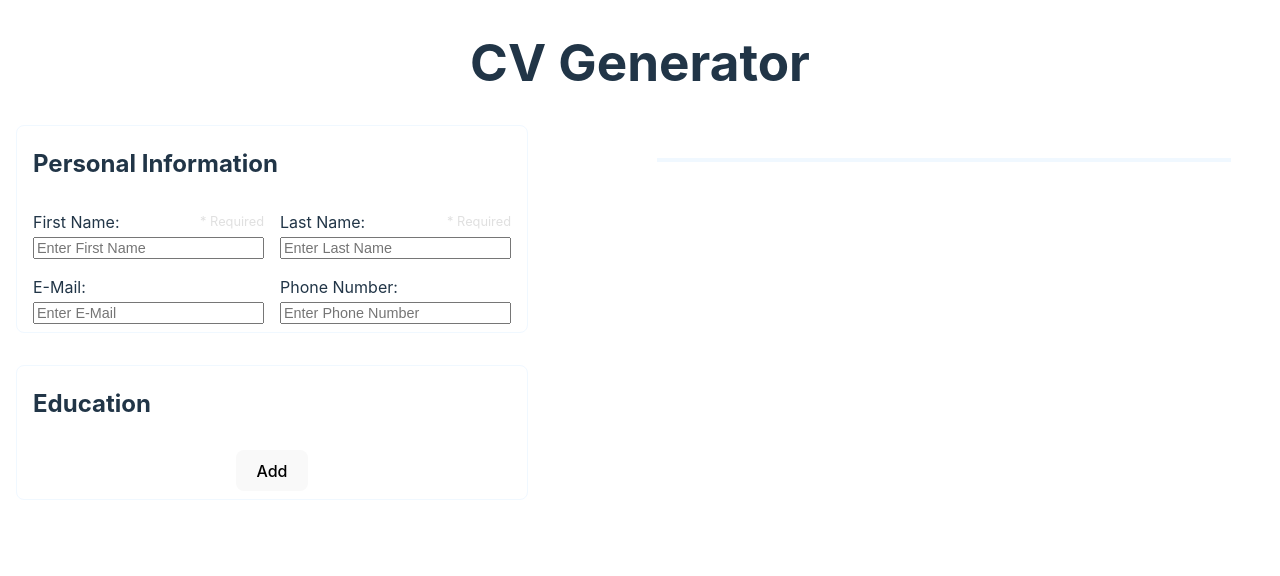
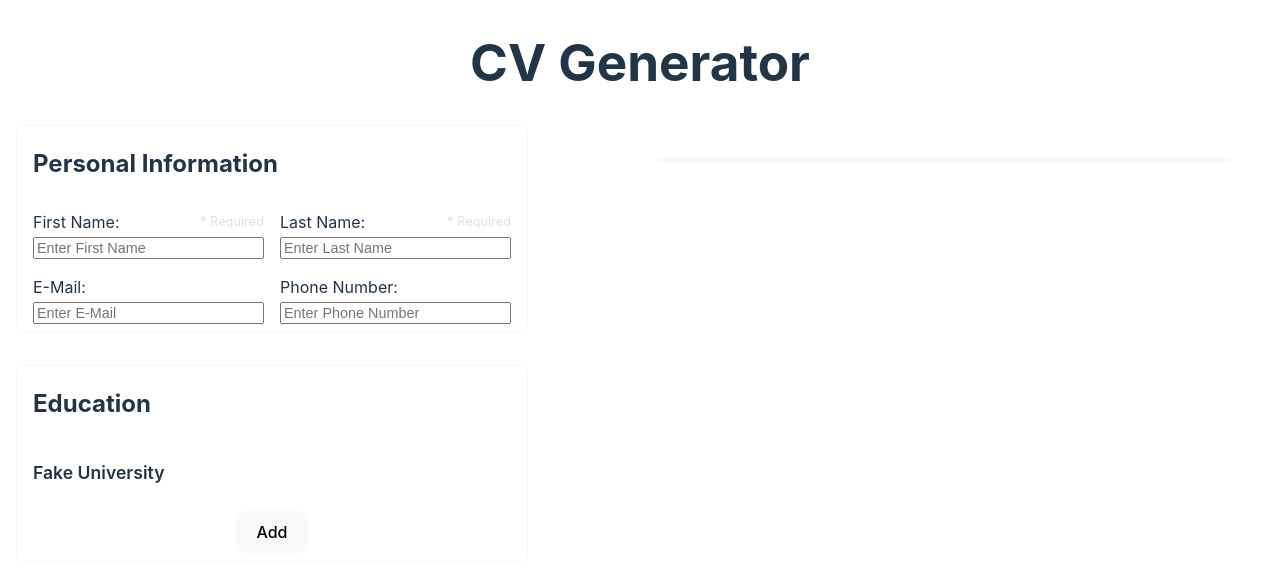
Before and after one commit to NummNuttzCDXX/cv-app, a React (Vite) app: page / in a window 1280 px wide. Both pictures are taken after a click on the element "Education". Shown: the top 576 px of the page. Built offline with nearby package versions, Linux system fonts and the light colour scheme.

Commit message:
Polish/Update 'Education' component/section for Form side -- Input handlers, Edit/Delete/Cancel btns, 'Add' btn now works, form validation

```diff
--- a/src/App.jsx
+++ b/src/App.jsx
@@ -1,3 +1,4 @@
+import {v4 as uuid} from 'uuid';
 import {useState} from 'react';
 import './styles/App.css';
 import GeneralInfo from './components/GeneralInfo';
@@ -37,6 +38,95 @@ function App() {
 		setPhone(e.target.value);
 	}
 
+	// Education
+	const [school, setSchool] = useState('');
+	const [degree, setDegree] = useState('');
+	const [schoolStart, setSchoolStart] = useState('');
+	const [schoolEnd, setSchoolEnd] = useState('');
+	const [schoolLocation, setSchoolLocation] = useState('');
+	const [educationArr, setEducationArr] = useState([{
+		school: 'Fake University',
+		degree: 'Fake Degree',
+		start: '3/10/19',
+		end: new Date,
+		location: 'Your mom\'s house',
+		id: uuid(),
+	}]);
+
+	function onChangeSchool(e) {
+		setSchool(e.target.value);
+	}
+
+	function onChangeDegree(e) {
+		setDegree(e.target.value);
+	}
+
+	function onChangeSchoolStart(e) {
+		setSchoolStart(e.target.value);
+	}
+
+	function onChangeSchoolEnd(e) {
+		setSchoolEnd(e.target.value);
+	}
+
+	function onChangeSchoolLocation(e) {
+		setSchoolLocation(e.target.value);
+	}
+
+	function clearEducationInputs() {
+		setSchool('');
+		setDegree('');
+		setSchoolStart('');
+		setSchoolEnd('');
+		setSchoolLocation('');
+	}
+
+	function handleAddEducation() {
+		// Add new Education object to array in state
+		setEducationArr([...educationArr, {
+			school: school,
+			degree: degree,
+			start: schoolStart,
+			end: schoolEnd,
+			location: schoolLocation,
+			id: uuid(),
+		}]);
+	}
+
+	function handleDeleteEducation(id) {
+		// Filter through arr and remove item that has `id`
+		setEducationArr(educationArr.filter((item) => item.id != id));
+	}
+
+	function setEducationInputs(id) {
+		const item = educationArr.find((item) => item.id == id);
+
+		// Set inputs to values
+		setSchool(item.school);
+		setDegree(item.degree);
+		setSchoolStart(item.start);
+		setSchoolEnd(item.end);
+		setSchoolLocation(item.location);
+	}
+
+	function handleEditEducation(id) {
+		// Get index
+		const index = educationArr.findIndex((item) => item.id == id);
+		// Create new array
+		const newArr = [...educationArr];
+
+		// Edit object at `index`
+		newArr[index].school = school;
+		newArr[index].degree = degree;
+		newArr[index].start = schoolStart;
+		newArr[index].end = schoolEnd;
+		newArr[index].location = schoolLocation;
+
+		// Update array state and clear inputs
+		setEducationArr(newArr);
+		clearEducationInputs();
+	}
+
 	return (
 		<>
 			<Header/>
@@ -53,7 +143,18 @@ function App() {
 					</Dropdown>
 
 					<Dropdown title={'Education'} name={'education'}>
-						<Education />
+						<Education school={school} onChangeSchool={onChangeSchool}
+							degree={degree} onChangeDegree={onChangeDegree}
+							start={schoolStart} onChangeStart={onChangeSchoolStart}
+							end={schoolEnd} onChangeEnd={onChangeSchoolEnd}
+							location={schoolLocation}
+							onChangeLocation={onChangeSchoolLocation}
+							onCancel={clearEducationInputs} handleAdd={handleAddEducation}
+							schoolsArr={educationArr.map((item) => {
+								return {name: item.school, id: item.id};
+							})} onDelete={handleDeleteEducation}
+							onEdit={setEducationInputs}
+							handleEdit={handleEditEducation} />
 					</Dropdown>
 				</div>
 
--- a/src/components/Dropdown.jsx
+++ b/src/components/Dropdown.jsx
@@ -17,7 +17,7 @@ function Dropdown({title, children, open=false, name}) {
 
 	return (
 		<div className={'dropdown-menu round-light ' + name}>
-			<h2 onClick={handleDrop}>{title}</h2>
+			<h2 onClick={handleDrop}>{title} <span className='msg hide'></span> </h2>
 			<div className={dropClass}>
 				{children}
 			</div>
--- a/src/components/Education.jsx
+++ b/src/components/Education.jsx
@@ -1,55 +1,154 @@
+/* eslint-disable react/prop-types */
 import {useState} from 'react';
 import '../styles/Education.css';
+// Icons
+import editIcon from '../assets/edit-icon.svg';
+import deleteIcon from '../assets/delete-icon.svg';
+import {isBefore, isFuture, isToday, parseISO} from 'date-fns';
 
-export default function Education() {
+export default function Education({school, onChangeSchool, degree,
+	onChangeDegree, start, onChangeStart, end, onChangeEnd, location,
+	onChangeLocation, onCancel, handleAdd, schoolsArr, onDelete,
+	onEdit, handleEdit}) {
 	// State for if add btns been pressed
 	const [add, setAdd] = useState(false);
+	const [edit, setEdit] = useState(false);
+	const [editId, setEditId] = useState(null);
 
-	const handleCancel = () => {
-		// Clear inputs
-		const inputs = document.querySelectorAll('.education input');
-		inputs.forEach((input) => input.value = '');
+	function checkValidity() {
+		const msgBox = document.querySelector('.education span.msg');
+		let valid = true;
 
-		// Remove inputs by setting 'add' to false
-		setAdd(false);
-	};
+		// Check required fields
+		if (school == '' || school == ' ' ||
+		degree == '' || degree == ' ') {
+			msgBox.textContent = 'Required fields must be filled out';
+			valid = false;
+		}
+
+		// Check if dates are future
+		if ((isFuture(parseISO(start)) || isFuture(parseISO(end))) &&
+		(!isToday(parseISO(start)) || !isToday(parseISO(end))) &&
+		(start != '' || end != '')) {
+			msgBox.textContent.length > 0 ?
+				msgBox.innerHTML += '<br> Dates must be in the past or present' :
+				msgBox.textContent = 'Dates must be in the past or present';
+			valid = false;
+		}
+
+		// Check if start date is before end date
+		if (!isBefore(parseISO(start), parseISO(end)) &&
+		(start != '' || end != '')) {
+			msgBox.textContent.length > 0 ?
+				msgBox.innerHTML += '<br> Start date must be before end date' :
+				msgBox.textContent = 'Start date must be before end date';
+			valid = false;
+		}
+
+		if (valid) {
+			msgBox.classList.add('hide');
+			msgBox.textContent = '';
+		} else {
+			msgBox.classList.remove('hide');
+		}
+
+		return valid;
+	}
 
 	return (
 		<>
+			{/* When add btn is NOT clicked */}
+			{!add &&
+				<div className='school-names'>
+					<ul>
+						{schoolsArr.map((item) => {
+							return (
+								<li key={item.id}> {item.name}
+									<div className="icon-container">
+										<img src={editIcon} className='edit-icon' alt='Edit Icon'
+											onClick={() => {
+												// Set `add` to true to show form
+												setAdd(true);
+												setEdit(true);
+												onEdit(item.id);
+												setEditId(item.id);
+											}} />
+										<img src={deleteIcon} className='delete-icon'
+											alt="Delete Icon" onClick={() => onDelete(item.id)} />
+									</div>
+								</li>
+							);
+						})}
+					</ul>
+				</div>
+			}
+
 			<form>
 				{/* When add btn is clicked, inputs will show */}
 				{add &&
 				<>
 					<label> School: <span>* Required</span>
-						<input placeholder='Enter School / University' required />
+						<input placeholder='Enter School / University' required
+							value={school} onChange={onChangeSchool} />
 					</label>
 
 					<label> Degree: <span>* Required</span>
-						<input placeholder='Degree / Field of study' required />
+						<input placeholder='Degree / Field of study' required
+							value={degree} onChange={onChangeDegree} />
 					</label>
 
 					<label> Start Date:
-						<input type='date' />
+						<input type='date' value={start} onChange={onChangeStart} />
 					</label>
 
 					<label> End Date:
-						<input type='date' />
+						<input type='date' value={end} onChange={onChangeEnd} />
 					</label>
 
 					<label> Location:
-						<input placeholder='Enter Location' />
+						<input placeholder='Enter Location' value={location}
+							onChange={onChangeLocation} />
 					</label>
 				</>
 				}
 
 				<div className="btn-container">
 					{/* When add-btn is clicked, other btns will show */}
-					{add && <button className='cancel-education' type='button'
-						onClick={handleCancel}>Cancel</button>}
+					{add && <>
+						<button className='cancel-education' type='button'
+							onClick={() => {
+								// Reset everything on cancel
+								onCancel();
+								setEdit(false);
+								setEditId(null);
+								setAdd(false);
+								document.querySelector('.education span.msg').textContent = '';
+							}}>Cancel</button>
+					</>}
 
-					<button className="add-education" type='button'
-						onClick={() => setAdd(!add)}> Add
-					</button>
+					{!edit && <button className="add-education" type='button'
+						onClick={() => {
+							if (add) {
+								if (!checkValidity()) {
+									return;
+								}
+
+								handleAdd(); // Add new
+								onCancel(); // Clear inputs
+							}
+
+							setAdd(!add);
+						}}> Add </button> ||
+					edit && <button className='edit-education' type='button'
+						onClick={() => {
+							if (!checkValidity()) {
+								return;
+							}
+							handleEdit(editId);
+							setEditId(null);
+							setEdit(false);
+							setAdd(false);
+						}}> Edit </button>}
 				</div>
 			</form>
 		</>
--- a/src/styles/Dropdown.css
+++ b/src/styles/Dropdown.css
@@ -46,4 +46,16 @@ main .dropdown-menu {
 
 .dropdown-menu h2 {
 	cursor: pointer;
+
+	display: flex;
+	flex-direction: row;
+	justify-content: space-between;
+	align-items: center;
 }
+
+.dropdown-menu h2 span.msg {
+	font-size: .8rem;
+	font-weight: 500;
+
+	color: rgb(255, 40, 40);
+}
--- a/src/styles/Education.css
+++ b/src/styles/Education.css
@@ -1,3 +1,35 @@
+.school-names {
+	font-size: 1.1em;
+	font-weight: 600;
+}
+
+.school-names ul {
+	padding: 0;
+}
+
+.school-names li {
+	display: flex;
+	flex-direction: row;
+	justify-content: space-between;
+	align-items: center;
+}
+
+.icon-container {
+	display: flex;
+	flex-direction: row;
+	align-items: center;
+	gap: 1em;
+}
+
+main .education img {
+	width: 1.5em;
+	cursor: pointer;
+
+	/* Add color (accent) */
+	filter: invert(100%) sepia(0%) saturate(7500%) hue-rotate(54deg) brightness(107%) contrast(109%);
+	opacity: 0.75;
+}
+
 .btn-container {
 	grid-column: 1 / -1;
 
--- a/src/styles/index.css
+++ b/src/styles/index.css
@@ -79,6 +79,8 @@ input {
 /* Utility classes */
 .round-light { border-radius: .5rem; }
 
+.hide { visibility: hidden; }
+
 @media (prefers-color-scheme: light) {
   :root {
     color: #213547;
```
Also changed, not shown: src/assets/delete-icon.svg (added), src/assets/edit-icon.svg (added).
